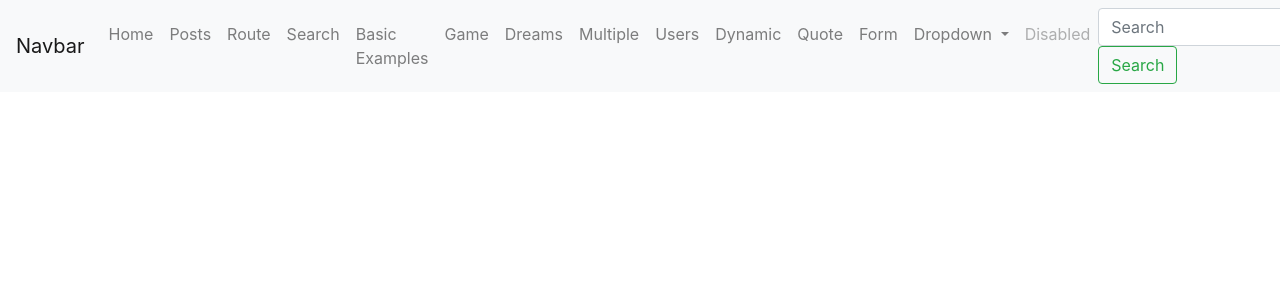
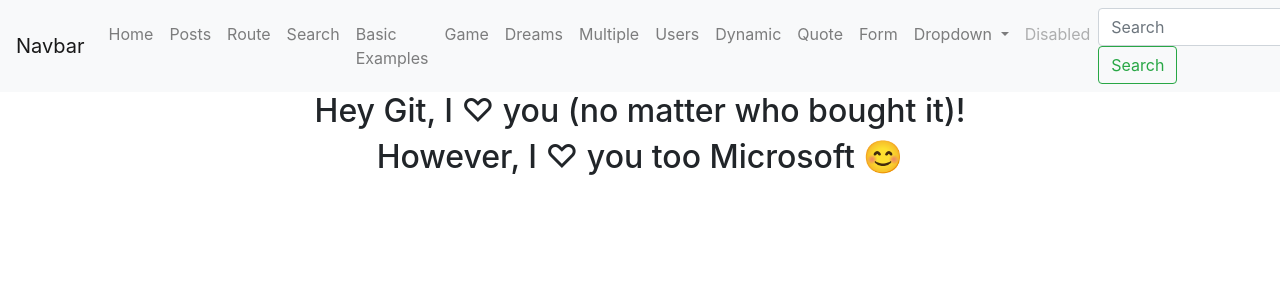
Before and after one commit to aderbalfarias/learning-vue, a Vue app: page /#/ in a window 1280 px wide. Shown: the top 300 px of the page. Built offline with nearby package versions, Linux system fonts and the light colour scheme; what vue-resource would draw is missing.

Commit message:
Microsoft and Git, that's amazing haha

```diff
--- a/src/components/Home/Home.vue
+++ b/src/components/Home/Home.vue
@@ -1,5 +1,8 @@
 <template>
-    <div></div>
+    <div class="text-center">
+        <h2>Hey Git, I ♡ you (no matter who bought it)!</h2>
+        <h2>However, I ♡ you too Microsoft 😊</h2>
+    </div>
 </template>
 
 <script>
@@ -7,6 +10,7 @@
         name: "Home",
         data() {
             return {
+                message: ''
             };
         }
     };
```
